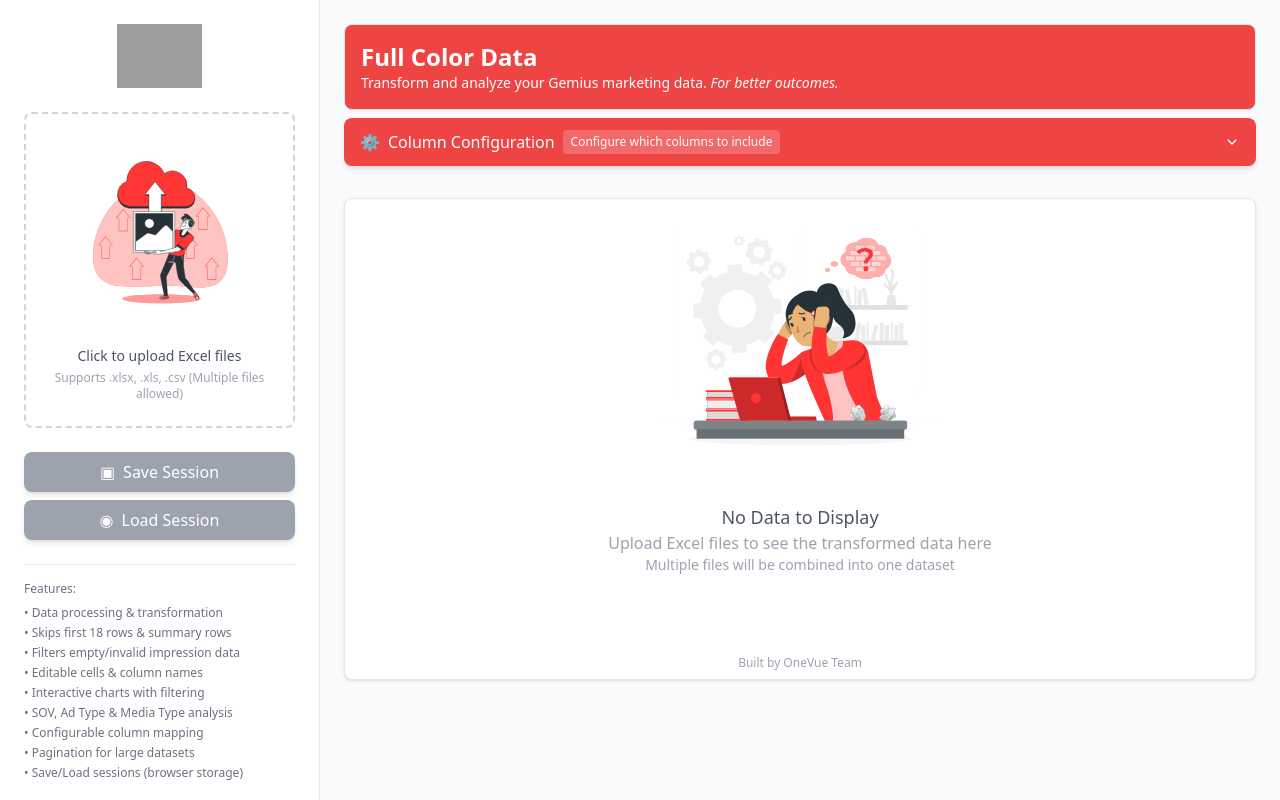
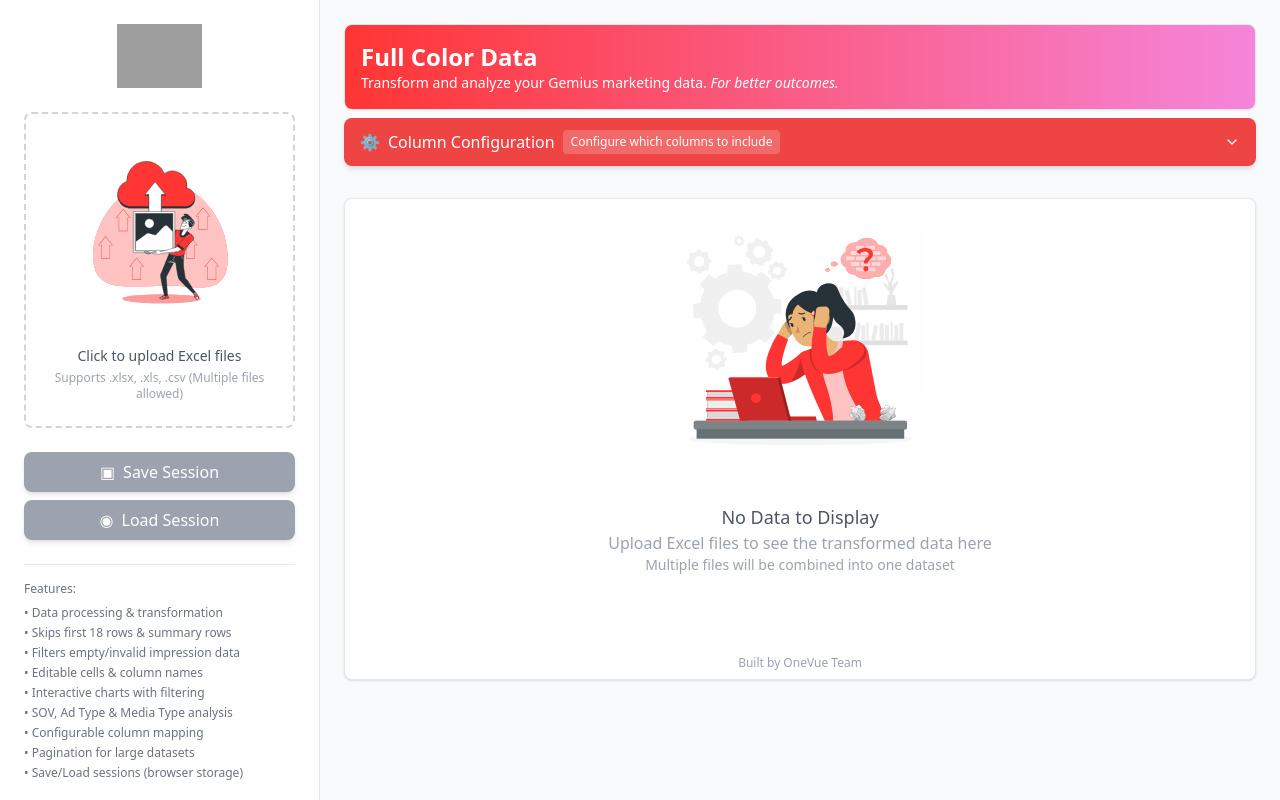
Before and after one commit to demiralnd/data-transformer-tool, a React (Vite) app: page / in a window 1280 px wide. Built offline with nearby package versions, Linux system fonts and the light colour scheme; grey boxes are pictures that could not be loaded.

Commit message:
Update ExcelDataTransformer.tsx

```diff
--- a/src/ExcelDataTransformer.tsx
+++ b/src/ExcelDataTransformer.tsx
@@ -2475,7 +2475,7 @@ const ExcelDataTransformer = () => {
             </div>
 
             <div className="w-3/4 p-6 overflow-auto">
-                <div className="flex justify-between items-center mb-2 bg-red-500 p-4 rounded-lg shadow-sm border">
+                <div className="flex justify-between items-center mb-2 bg-gradient-to-r from-[#FF3534] to-[#F585DA] p-4 rounded-lg shadow-sm border">
                     <div>
                         <h1 className="text-2xl font-bold text-white">
                             Full Color Data
```
